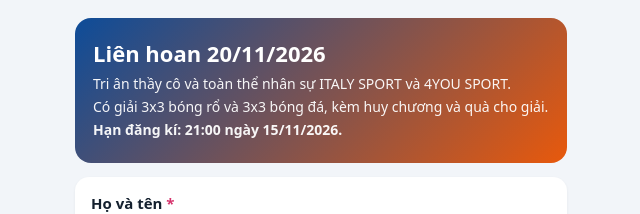
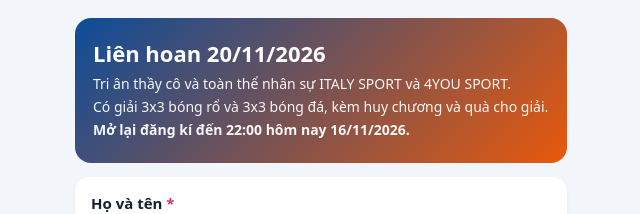
Before and after one commit to tuquynhhoa1996-star/bang4you, a plain HTML site: page lienhoan/index.html in a window 1280 px wide. Shown: the top 214 px of the page, without its empty margins (319-959 px from the left). Drawn offline with Linux system fonts and the light colour scheme.

Commit message:
Lien hoan: mo lai dang ki den 22h 16/11

```diff
--- a/lienhoan/index.html
+++ b/lienhoan/index.html
@@ -22,7 +22,7 @@ button:disabled{opacity:.6}
 <div class="hd"><h1>Liên hoan 20/11/2026</h1>
 <p>Tri ân thầy cô và toàn thể nhân sự ITALY SPORT và 4YOU SPORT.</p>
 <p>Có giải 3x3 bóng rổ và 3x3 bóng đá, kèm huy chương và quà cho giải.</p>
-<p><b>Hạn đăng kí: 21:00 ngày 15/11/2026.</b></p></div>
+<p><b>Mở lại đăng kí đến 22:00 hôm nay 16/11/2026.</b></p></div>
 <form class="c" id="f" autocomplete="on">
 <label class="t">Họ và tên <span class="req">*</span></label><input type="text" id="ten" maxlength="60" autocomplete="name">
 <label class="t">Số điện thoại <span class="req">*</span></label><input type="tel" id="sdt" maxlength="12" inputmode="numeric" autocomplete="tel">
```
